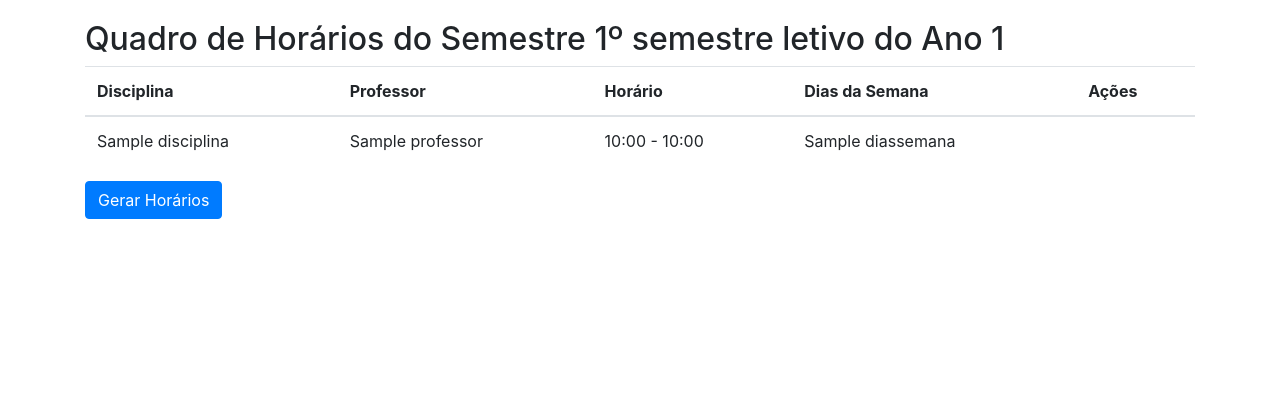
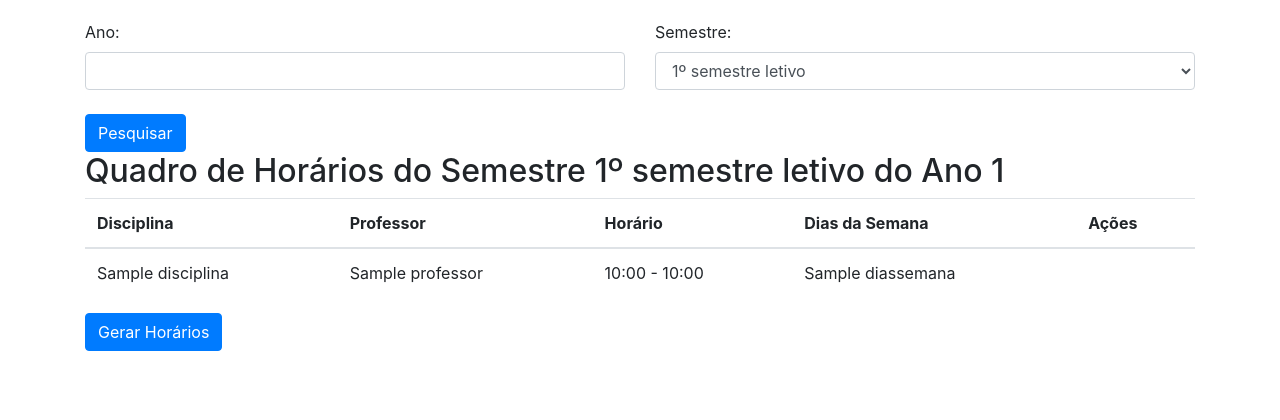
Before and after one commit to emillyvsl/sistema-de-gerenciamento-de-horarios, a Django app: page /horarios_disciplinas/ in a window 1280 px wide. Shown: the part 105-525 px from the top of the page. Run offline with Django 5.2, Linux system fonts and the light colour scheme; a user stored in the database is signed in; tables that the repository leaves empty hold one stand-in row (values such as "Sample post"); some libraries are stand-ins or nearby versions.

Commit message:
pesquisar por ano e semestre

```diff
--- a/sgh_app/templates/horarios/gerar_horarios.html
+++ b/sgh_app/templates/horarios/gerar_horarios.html
@@ -13,7 +13,7 @@
             <label for="semestre">Semestre</label>
             <select class="form-control" id="semestre" name="semestre" required>
                 {% for semestre in semestres %}
-                <option value="{{ semestre.id }}">{{ semestre.nome }}</option>
+                        <option value="{{ semestre.id }}">{{ semestre.get_nome_display }}</option>
                 {% endfor %}
             </select>
         </div>
--- a/sgh_app/templates/horarios/horarios_disciplinas.html
+++ b/sgh_app/templates/horarios/horarios_disciplinas.html
@@ -1,6 +1,26 @@
 {% extends 'base.html' %}
 {% block content %}
 <div class="container">
+
+      <form method="GET" action="">
+        <div class="row">
+            <div class="col-md-6">
+                <label for="ano">Ano:</label>
+                <input type="number" id="ano" name="ano" class="form-control" value="{{ request.GET.ano }}">
+            </div>
+            <div class="col-md-6">
+                <label for="semestre">Semestre:</label>
+                <select id="semestre" name="semestre" class="form-control">
+                    {% for semestre in semestres %}
+                        <option value="{{ semestre.id }}">{{ semestre.get_nome_display }}</option>
+                    {% endfor %}
+                </select>
+            </div>
+        </div>
+        <br>
+        <button type="submit" class="btn btn-primary">Pesquisar</button>
+    </form>
+
     {% if horarios %}
         {% with horario=horarios.0 %}
             <h2>Quadro de Horários do Semestre {{ horario.ano_semestre.semestre }} do Ano {{ horario.ano_semestre.ano }}</h2>
--- a/sgh_app/views/horarioDisciplina.py
+++ b/sgh_app/views/horarioDisciplina.py
@@ -4,6 +4,7 @@ from django.contrib import messages
 from sgh_app.models.horarios_disciplinas import HorariosDisciplinas
 from sgh_app.models.horario_curso import HorarioCurso
 from sgh_app.models.semestre import Semestre
+from sgh_app.models.ano_semestre import AnoSemestre
 
 @login_required
 def horarioDisciplina(request):
@@ -15,10 +16,13 @@ def horarioDisciplina(request):
 
     curso = coordenacao.curso
 
-    # Buscando todos os anos e semestres disponíveis para o curso
-    anos_semestres = HorarioCurso.objects.filter(curso=curso).distinct()
+    # Buscar os semestres disponíveis
+    semestres = Semestre.objects.all()
 
-    # Buscando os horários relacionados, com o uso de select_related para melhorar a performance
+    # Filtrando por ano e semestre se houver na requisição
+    ano = request.GET.get('ano')
+    semestre_id = request.GET.get('semestre')
+
     horarios = HorariosDisciplinas.objects.filter(
         horario_curso__curso=curso
     ).select_related(
@@ -27,9 +31,23 @@ def horarioDisciplina(request):
         'ano_semestre'
     )
 
+    if ano:
+        horarios = horarios.filter(ano_semestre__ano=ano)
+
+    if semestre_id:
+        horarios = horarios.filter(ano_semestre__semestre_id=semestre_id)
+
+    # Obter os anos e semestres disponíveis para exibir
+    anos_semestres = HorarioCurso.objects.filter(curso=curso).distinct()
+
+    # Variável que indica se a pesquisa foi realizada
+    pesquisa_realizada = bool(ano or semestre_id)
+
     context = {
         'anos_semestres': anos_semestres,
         'horarios': horarios,
+        'semestres': semestres,  # Envia os semestres para o template
+        'pesquisa_realizada': pesquisa_realizada,  # Nova variável
     }
 
     return render(request, 'horarios/horarios_disciplinas.html', context)
```
Also changed, not shown: sgh_app/views/gerar_horarios.py (+7 -1 lines).
